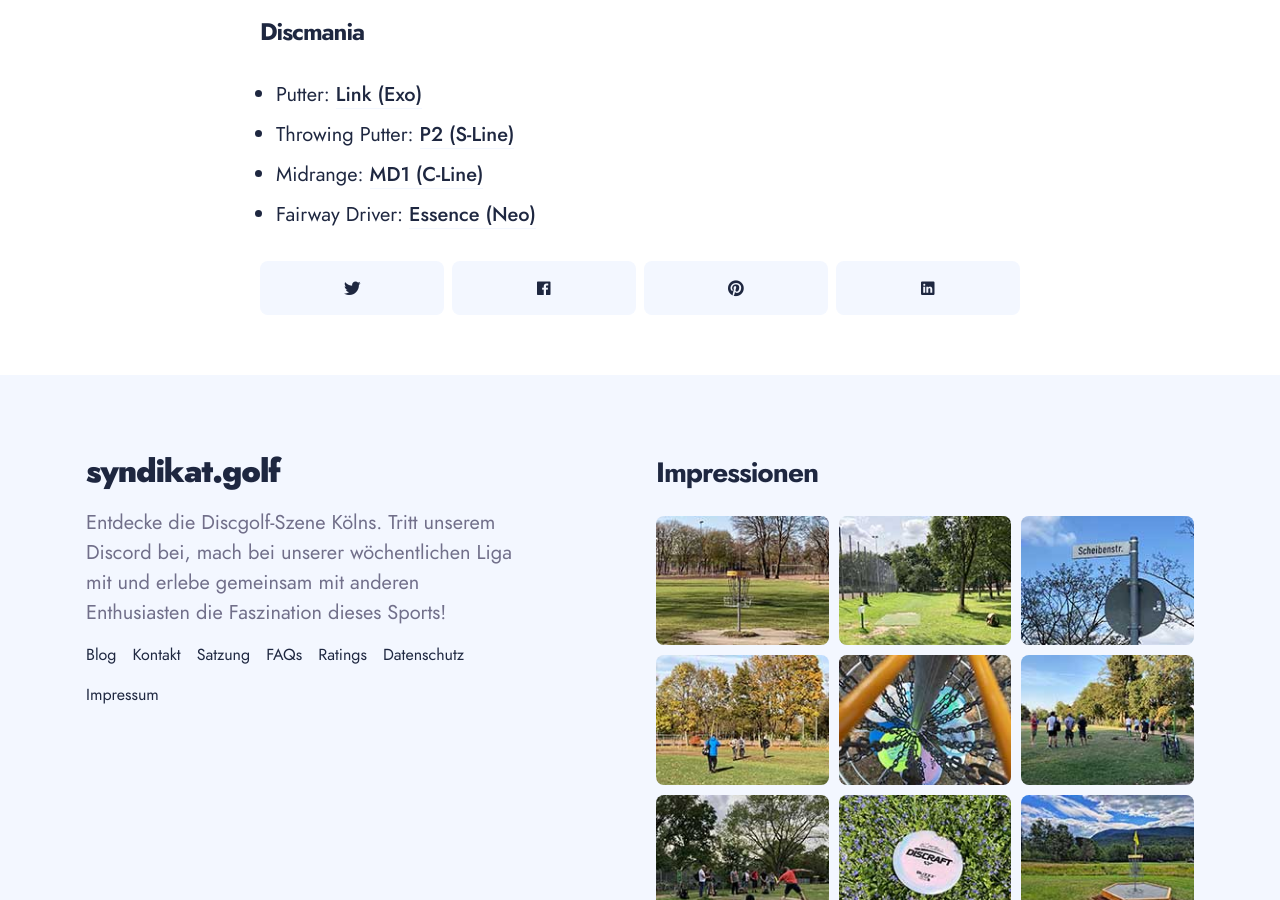
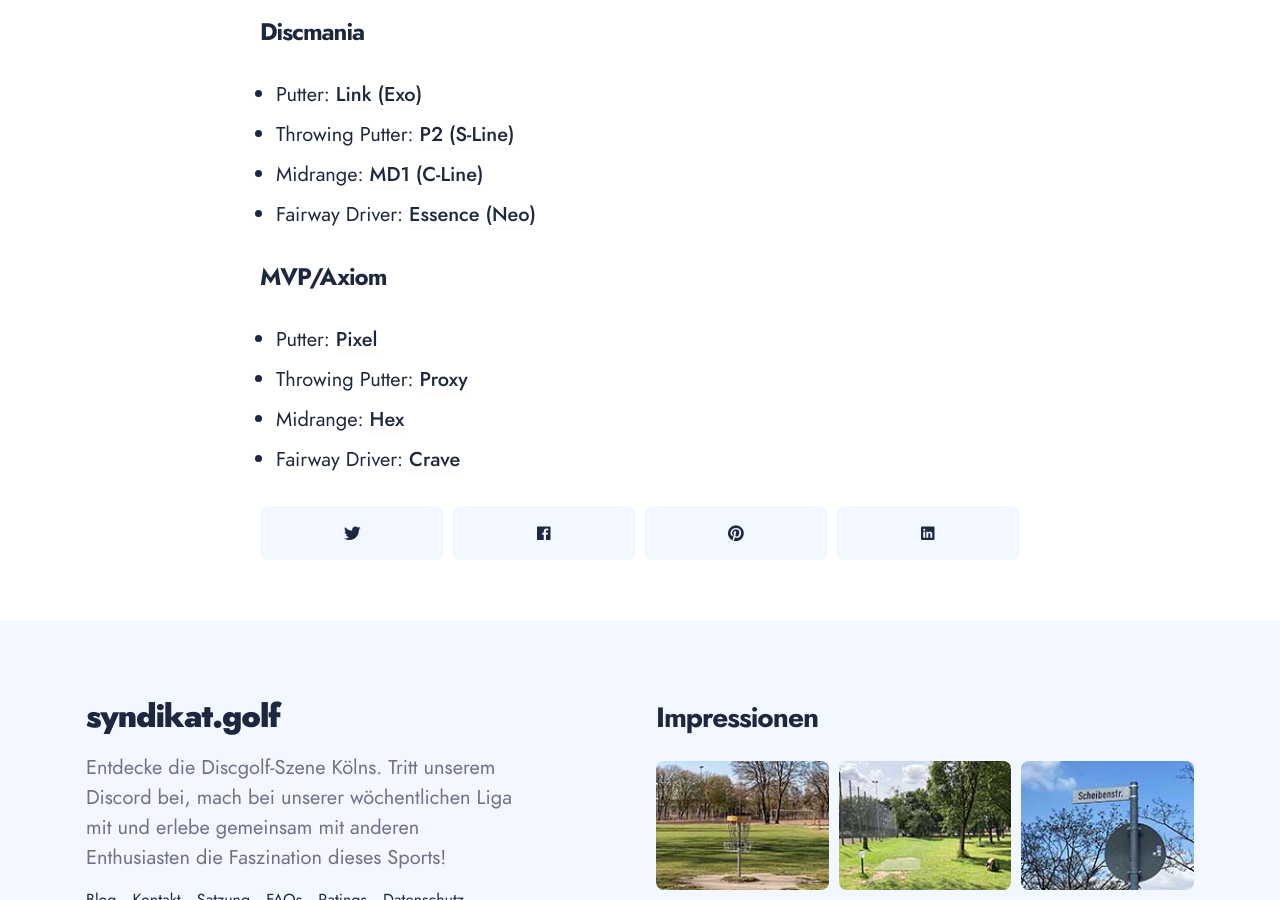
Before and after one commit to maxgreive/syndikat-web, a Jekyll site: the page built from _posts/2024-05-12-die-perfekten-scheiben-einsteiger.md, in a window 1280 px wide and 900 px high, scrolled down 6274 px. Built offline with Jekyll 4.4.1, drawn with Linux system fonts in a browser that asks for light colours; some web fonts are replaced.

Commit message:
added mvp discs

```diff
--- a/_posts/2024-05-12-die-perfekten-scheiben-einsteiger.md
+++ b/_posts/2024-05-12-die-perfekten-scheiben-einsteiger.md
@@ -88,3 +88,10 @@ Hinweis: in Klammern ist die Plastik-Art angegeben. Die Hersteller haben verschi
 * Throwing Putter: [P2 (S-Line)](/preisvergleich/#/?q=s-line%20p2)
 * Midrange: [MD1 (C-Line)](/preisvergleich/#/?q=c-line%20md1)
 * Fairway Driver: [Essence (Neo)](/preisvergleich/#/?q=neo%20essence)
+
+### MVP/Axiom
+
+* Putter: [Pixel](/preisvergleich/#/?q=pixel)
+* Throwing Putter: [Proxy](/preisvergleich/#/?q=proxy)
+* Midrange: [Hex](/preisvergleich/#/?q=hex)
+* Fairway Driver: [Crave](/preisvergleich/#/?q=crave)
```
